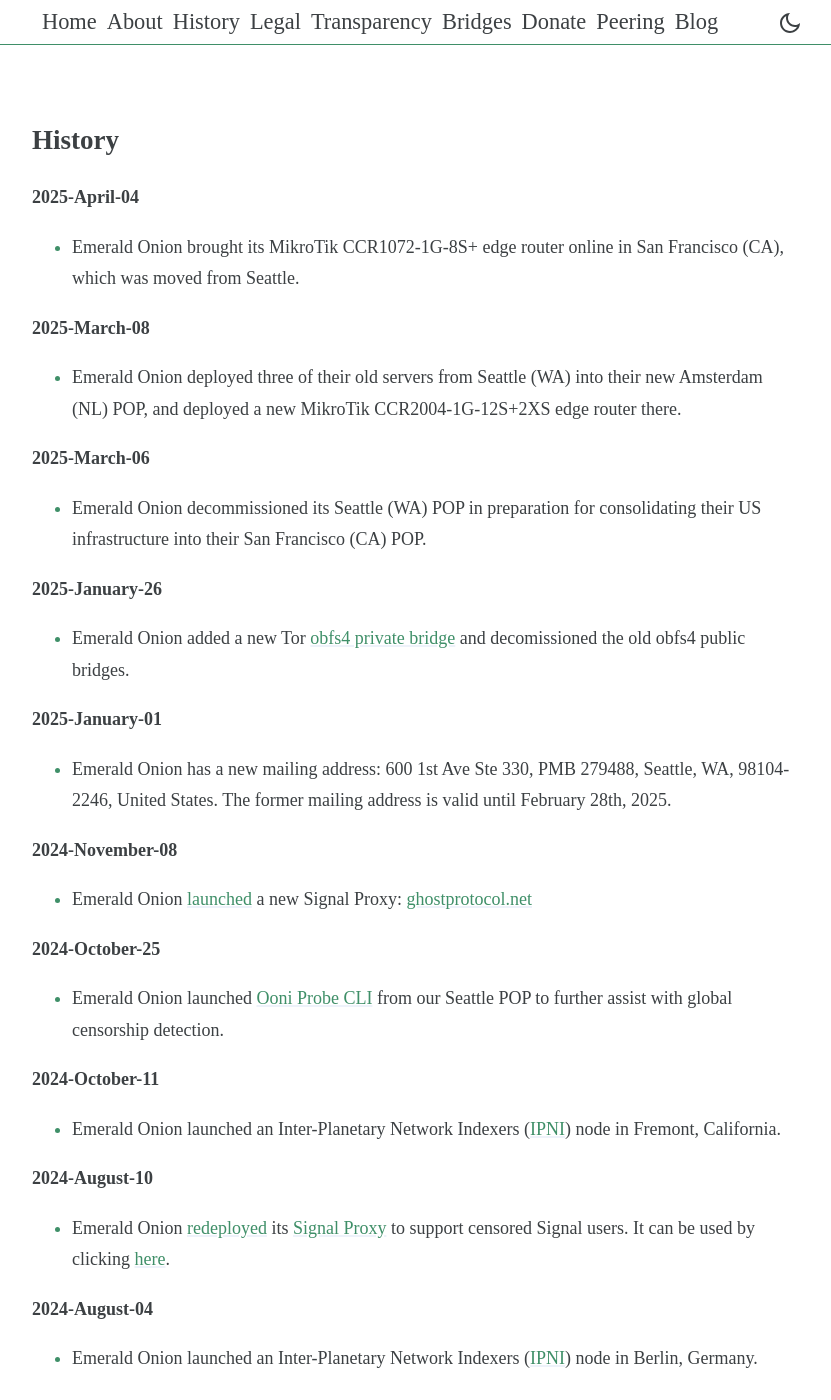
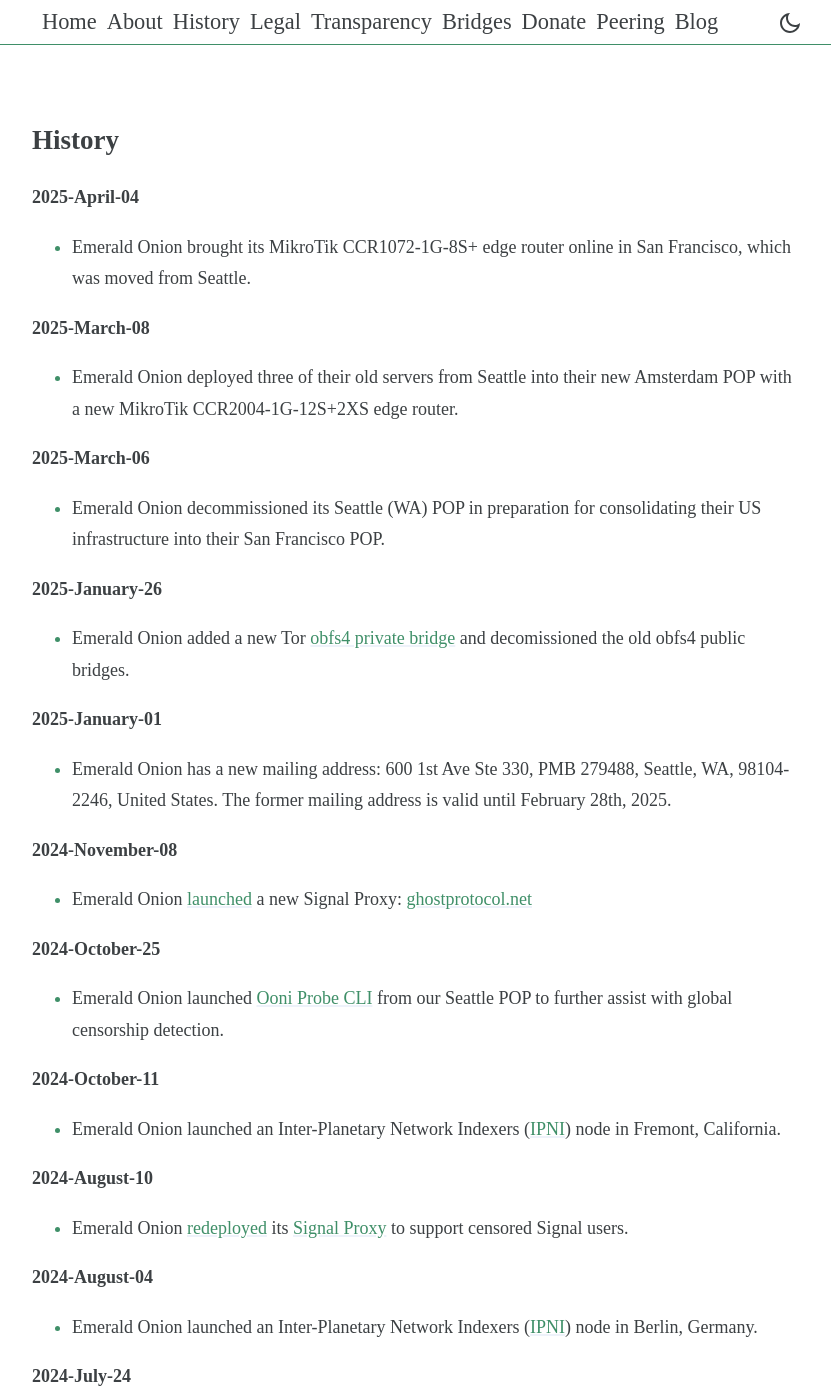
Before and after one commit to emeraldonion/emeraldonion.github.io, a Jekyll site: the page history/index.html, which Jekyll copies as it is, in a window 1280 px wide and 1400 px high. Shown: the whole window, without its empty margins (223-1054 px from the left). Built offline with Jekyll 4.4.1, drawn with Linux system fonts in a browser that asks for light colours.

Commit message:
Update index.html

```diff
--- a/history/index.html
+++ b/history/index.html
@@ -100,15 +100,15 @@
 
                     <p><strong>2025-April-04</strong></p>
                     <ul>
-                        <li>Emerald Onion brought its MikroTik CCR1072-1G-8S+ edge router online in San Francisco (CA), which was moved from Seattle.</li>
+                        <li>Emerald Onion brought its MikroTik CCR1072-1G-8S+ edge router online in San Francisco, which was moved from Seattle.</li>
                     </ul>
                     <p><strong>2025-March-08</strong></p>
                     <ul>
-                        <li>Emerald Onion deployed three of their old servers from Seattle (WA) into their new Amsterdam (NL) POP, and deployed a new MikroTik CCR2004-1G-12S+2XS edge router there.</li>
+                        <li>Emerald Onion deployed three of their old servers from Seattle into their new Amsterdam POP with a new MikroTik CCR2004-1G-12S+2XS edge router.</li>
                     </ul>
                     <p><strong>2025-March-06</strong></p>
                     <ul>
-                        <li>Emerald Onion decommissioned its Seattle (WA) POP in preparation for consolidating their US infrastructure into their San Francisco (CA) POP.</li>
+                        <li>Emerald Onion decommissioned its Seattle (WA) POP in preparation for consolidating their US infrastructure into their San Francisco POP.</li>
                     </ul>
                     <p><strong>2025-January-26</strong></p>
                     <ul>
@@ -152,8 +152,7 @@
                                 target="_blank">redeployed</a>
                             its <a rel="noopener nofollow noreferrer" href="https://signal.org/blog/proxy-please/"
                                 target="_blank">Signal Proxy</a> to support
-                            censored Signal users. It can be used by clicking <a rel="noopener nofollow noreferrer"
-                                href="https://signal.tube/#signal.emeraldonion.org" target="_blank">here</a>.</li>
+                            censored Signal users.</li>
                     </ul>
                     <p><strong>2024-August-04</strong></p>
                     <ul>
```
